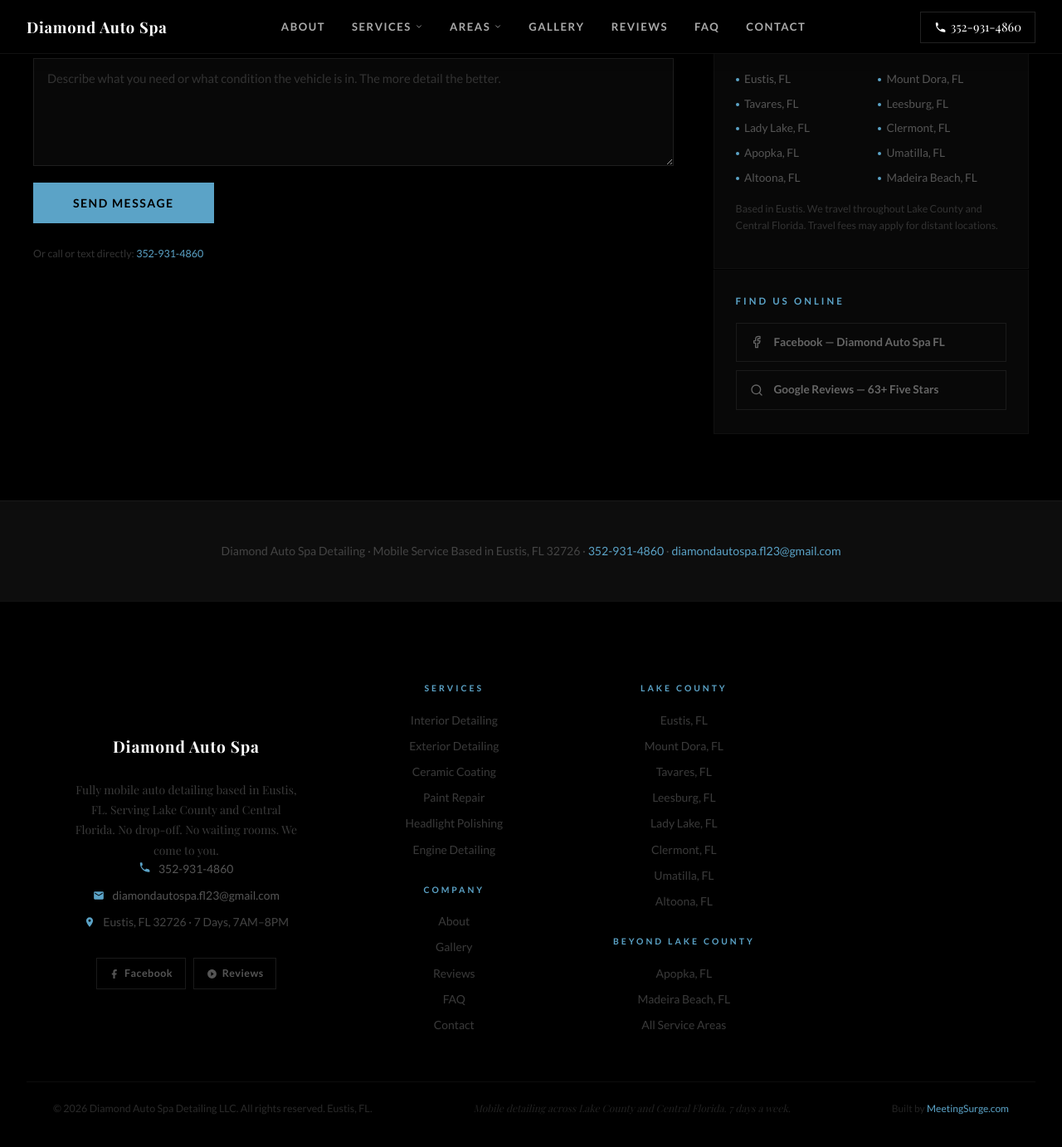
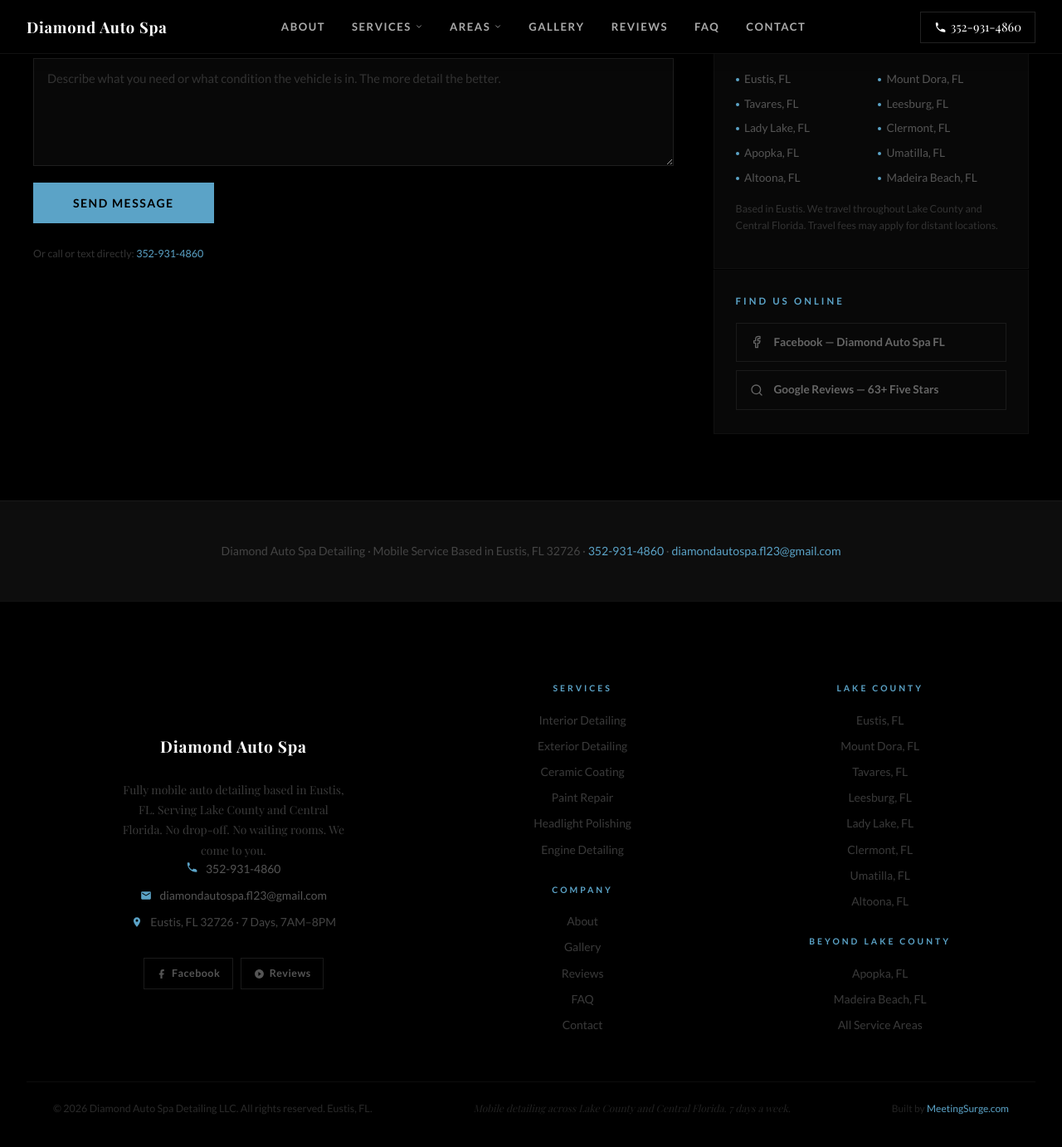
Before and after one commit to JamesBrownR/Diamond-Auto-Spa-Detailing, a Jekyll site: the page built from contact/index.html, in a window 1280 px wide and 1400 px high, scrolled down 1074 px. Shown: the top 1382 px of the window at 83% size. Built offline with Jekyll 4.4.1, drawn with Linux system fonts in a browser that asks for light colours; some web fonts are replaced.

Commit message:
Update footer.html

```diff
--- a/_includes/footer.html
+++ b/_includes/footer.html
@@ -13,7 +13,7 @@
     margin: 0 auto;
     padding: 4rem 2rem 3rem;
     display: grid;
-    grid-template-columns: 1.4fr 1fr 1fr 1fr;
+    grid-template-columns: 1.4fr 1fr 1fr;
     gap: 3rem;
   }
 
```
